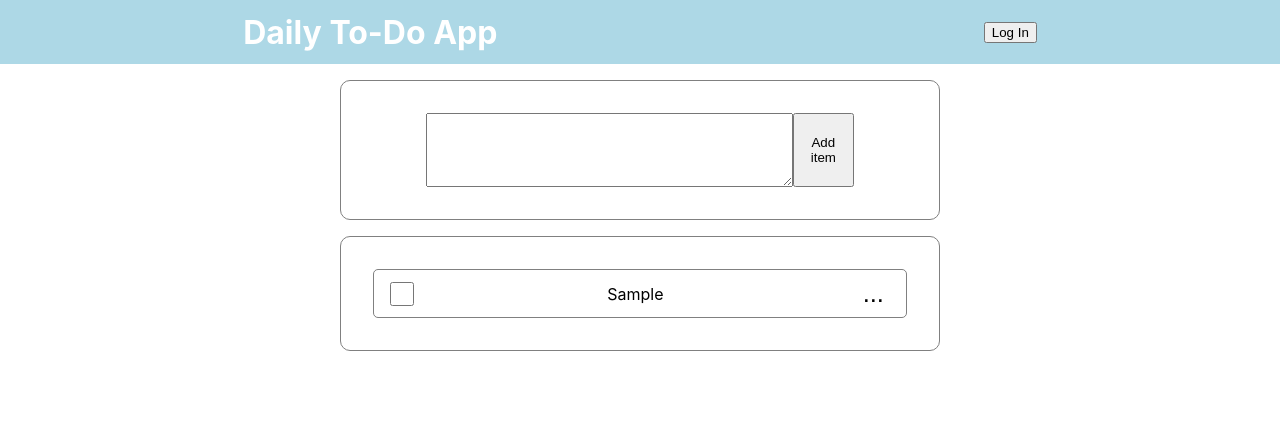
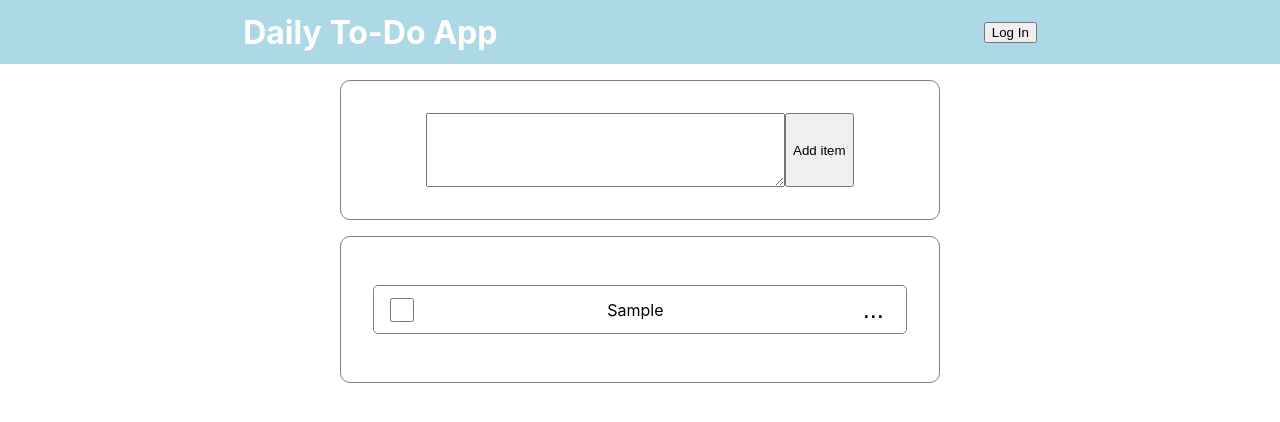
Before and after one commit to codyrap95/React-ToDo, a React (Create React App) app: page / in a window 1280 px wide. Both pictures are taken after typing "Sample" into the empty fields and a click on the button "Add item". Shown: the top 422 px of the page. Built offline with nearby package versions, Linux system fonts and the light colour scheme.

Commit message:
Styling tweaks

```diff
--- a/src/components/AddToDo.js
+++ b/src/components/AddToDo.js
@@ -40,7 +40,7 @@ export default function AddToDo() {
         type="submit"
         onClick={submitHandler}
       >
-        Add item
+        Add&nbsp;item
       </button>
     </form>
   );
--- a/src/components/ToDoItem.module.css
+++ b/src/components/ToDoItem.module.css
@@ -12,6 +12,7 @@
   align-items: center;
   gap: 0.5rem;
   box-sizing: border-box;
+  margin: 1rem 0;
 }
 .toDoItem__content {
 }
```
